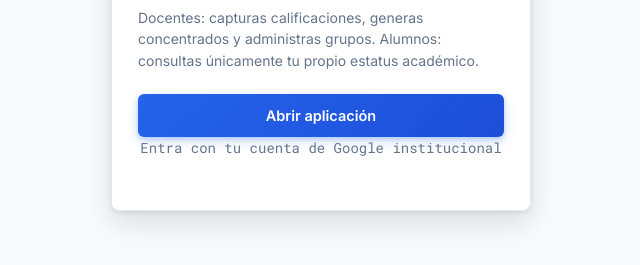
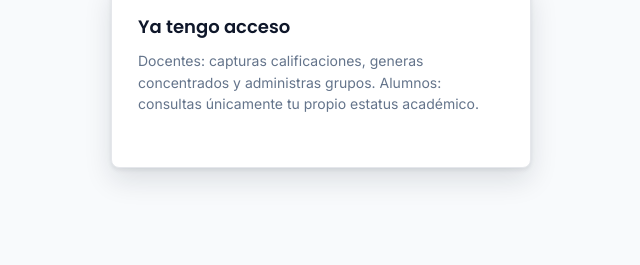
Before and after one commit to irmaerrera-pixel/EVALUACIONES, a plain HTML site: page index.html in a window 1280 px wide. Shown: the part 389-654 px from the top of the page, without its empty margins (319-959 px from the left). Drawn offline with Linux system fonts and the light colour scheme.

Commit message:
Update index.html

```diff
--- a/index.html
+++ b/index.html
@@ -159,18 +159,4 @@
 
       <a
         class="boton boton-primario"
-        href="https://script.google.com/a/macros/cetis42.edu.mx/s/AKfycbyZ7ZGgOvnb7JgBTVh8jcvjPd6ncZTdNofIB9pnW4YFJktXEuoxNhu3hnczAgd9bIr5/exec"
-        target="_blank"
-        rel="noopener"
-      >
-        Abrir aplicación
-      </a>
-
-      <p class="nota">
-        Entra con tu cuenta de Google institucional
-      </p>
-    </div>
-
-  </div>
-</body>
-</html>
+        href="
```
